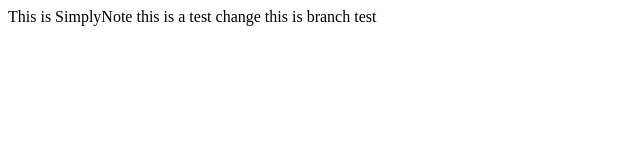
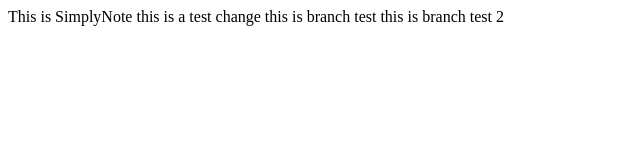
Before and after one commit to Raj63-go/SimplyNote, a plain HTML site: page index.html in a window 1280 px wide. Shown: the whole page, without its empty margins (0-640 px from the left). Drawn offline with Linux system fonts and the light colour scheme.

Commit message:
this is a test commit

```diff
--- a/index.html
+++ b/index.html
@@ -7,5 +7,6 @@
 		This is SimplyNote
 		this is a test change
 		this is branch test
+		this is branch test 2
 	</body>
 </html>
```
